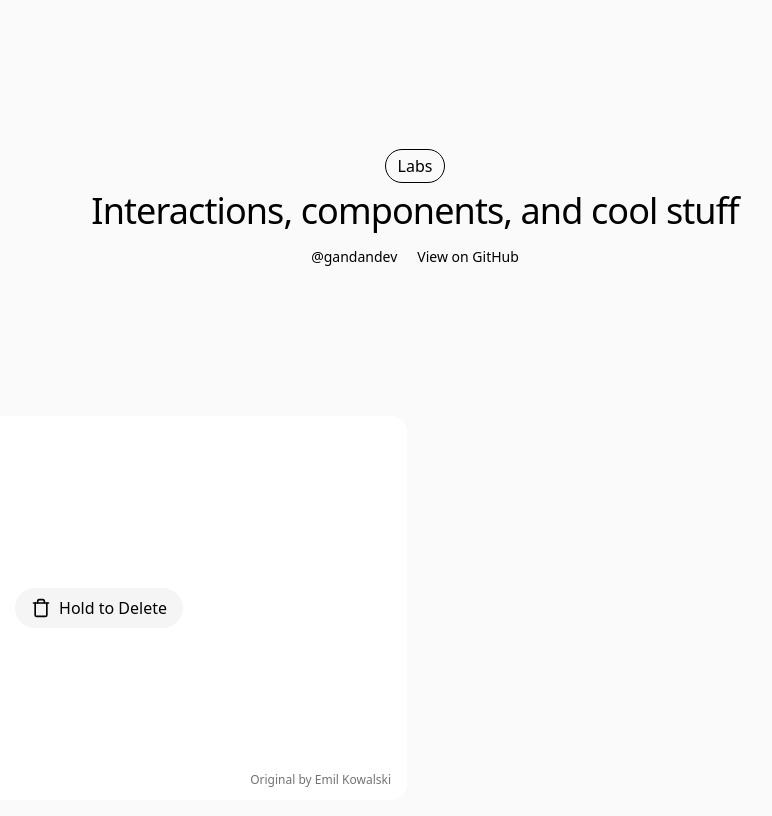
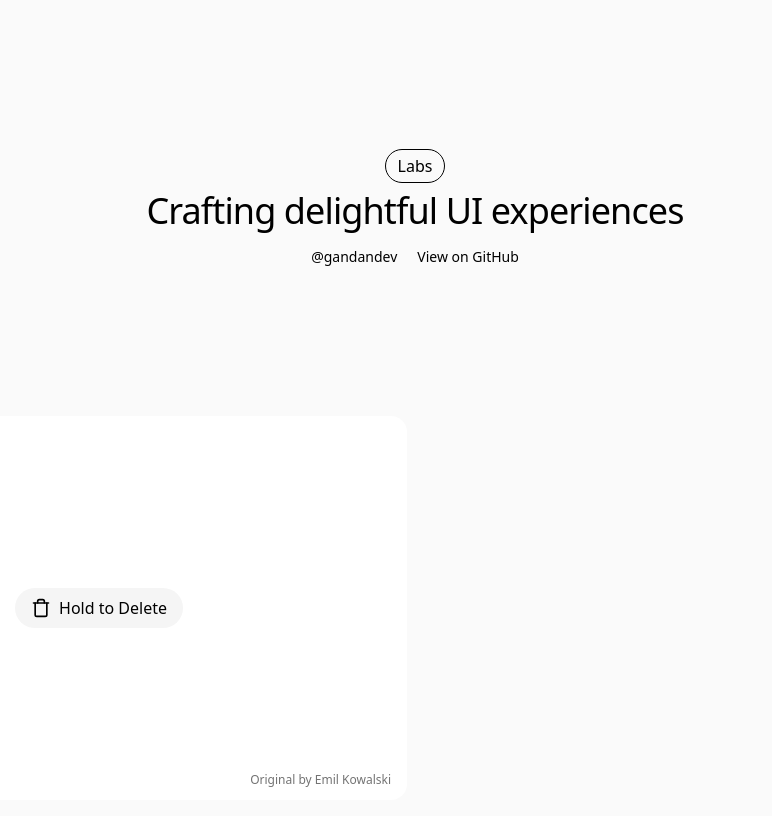
Before and after one commit to gandandev/labs, a SvelteKit app: page / in a window 1280 px wide. Shown: the whole page, without its empty margins (225-997 px from the left). Built offline with nearby package versions, Linux system fonts and the light colour scheme.

Commit message:
style(meta): update hero text

```diff
--- a/src/routes/+page.svelte
+++ b/src/routes/+page.svelte
@@ -6,7 +6,7 @@
   <div class="relative col-span-2 flex h-96 flex-col items-center justify-center p-5 text-center">
     <span class="rounded-full border px-3 py-1 font-medium">Labs</span>
     <p class="mt-2 text-4xl font-medium tracking-tight text-balance">
-      Interactions, components, and cool stuff
+      Crafting delightful UI experiences
     </p>
     <div class="mt-4 flex gap-5 text-sm">
       <a
```
